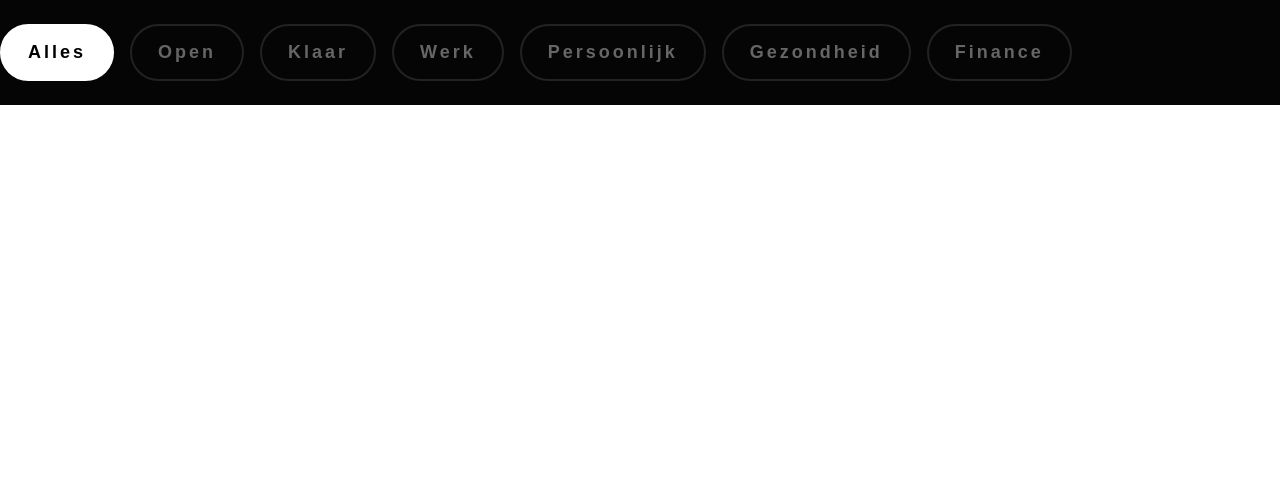
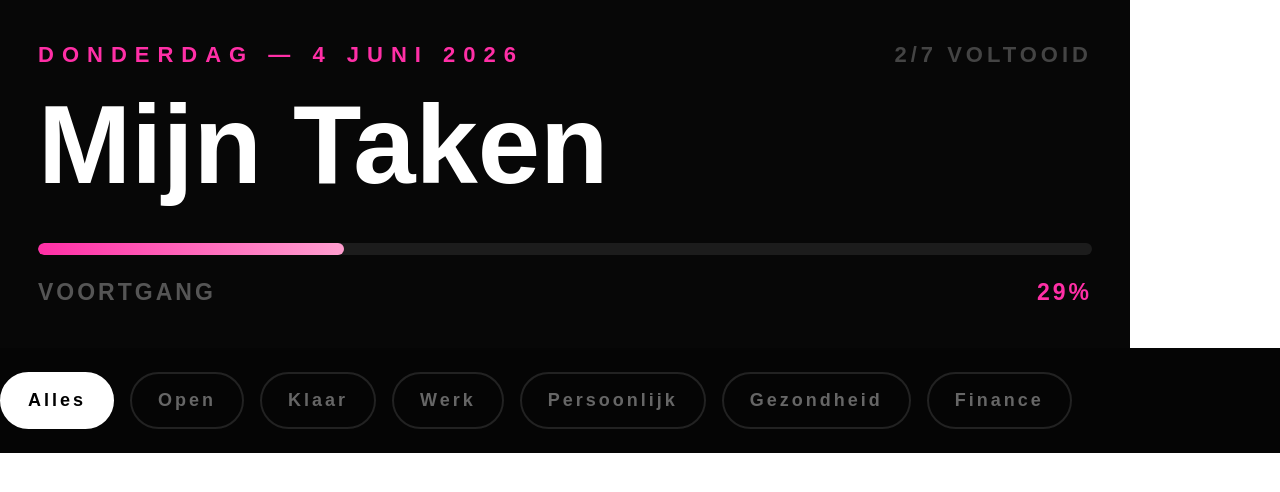
Before and after one commit to SonyaKhsi04/ToDO-applicatie-, a Next.js app: page / in a window 1280 px wide. Shown: the top 492 px of the page. Built offline with nearby package versions, Linux system fonts and the light colour scheme.

Commit message:
ik heb uit de eerste twee branches ( Overzicht & filter) gepulled. Ook heb ik de code weer erin gezet die ik er eerder uithaalde om een conflict te voorkomen. Ze zijn nu beide zichtbaar in de browser

```diff
--- a/app/page.tsx
+++ b/app/page.tsx
@@ -1,8 +1,10 @@
 import CategorieFilters from "../componenten/filter";
+import Overzicht from "../componenten/overzicht";
 
 export default function Page() {
   return (
     <main>
+      <Overzicht datum="Donderdag — 4 Juni 2026" voltooid={2} totaal={7} />
       <CategorieFilters />
     </main>
   );
```
